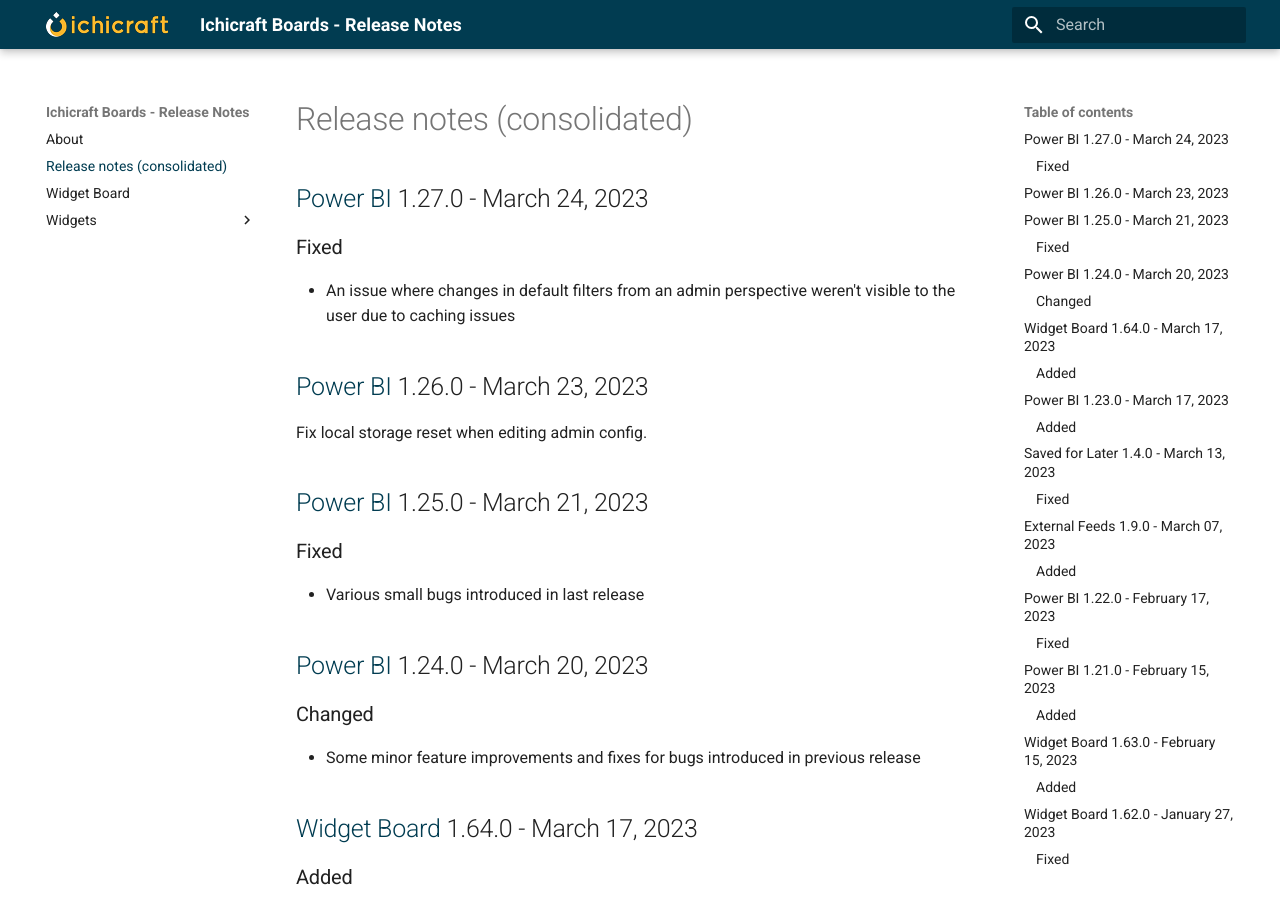
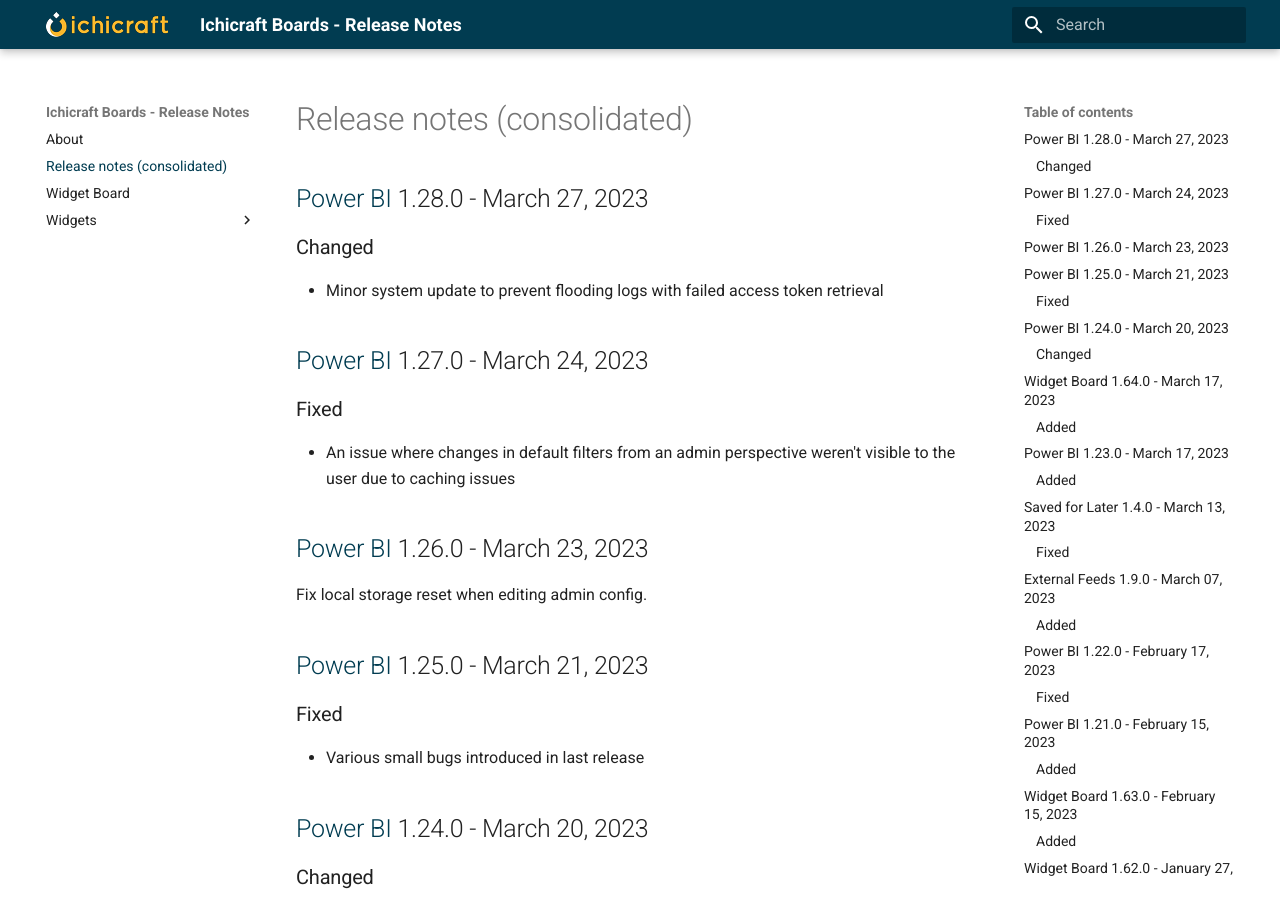
Before and after one commit to ichicraft/widgets-docs, an MkDocs documentation site: the page built from docs/Release-notes-(consolidated).md, in a window 1280 px wide and 900 px high. Built offline with MkDocs 1.6.1 and Material for MkDocs 9.7.7, drawn with Linux system fonts in a browser that asks for light colours.

Commit message:
Release notes updated by BuildService

```diff
--- a/docs/Release-notes-(consolidated).md
+++ b/docs/Release-notes-(consolidated).md
@@ -1,3 +1,9 @@
+## [Power BI](./Widgets/Power BI.md) 1.28.0 - March 27, 2023
+
+### Changed
+- Minor system update to prevent flooding logs with failed access token retrieval
+
+
 ## [Power BI](./Widgets/Power BI.md) 1.27.0 - March 24, 2023
 
 ### Fixed
--- a/docs/Widgets/Power BI.md
+++ b/docs/Widgets/Power BI.md
@@ -1,3 +1,9 @@
+## 1.28.0 - March 27, 2023
+
+### Changed
+- Minor system update to prevent flooding logs with failed access token retrieval
+
+
 ## 1.27.0 - March 24, 2023
 
 ### Fixed
```
